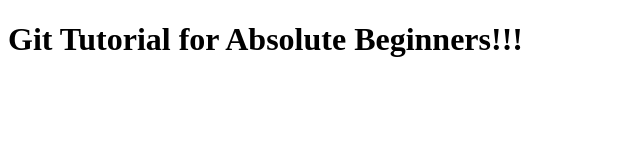
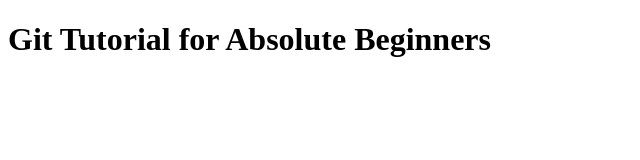
Before and after one commit to gladstone28/dave-gray-playground, a plain HTML site: page index.html in a window 1280 px wide. Shown: the full height of the page, 0-640 px from the left. Drawn offline with Linux system fonts and the light colour scheme.

Commit message:
removed exclamation

```diff
--- a/index.html
+++ b/index.html
@@ -10,7 +10,7 @@
 </head>
 
 <body>
-    <h1>Git Tutorial for Absolute Beginners!!!</h1>
+    <h1>Git Tutorial for Absolute Beginners</h1>
     <script src="main.js"></script>
 </body>
 
```
